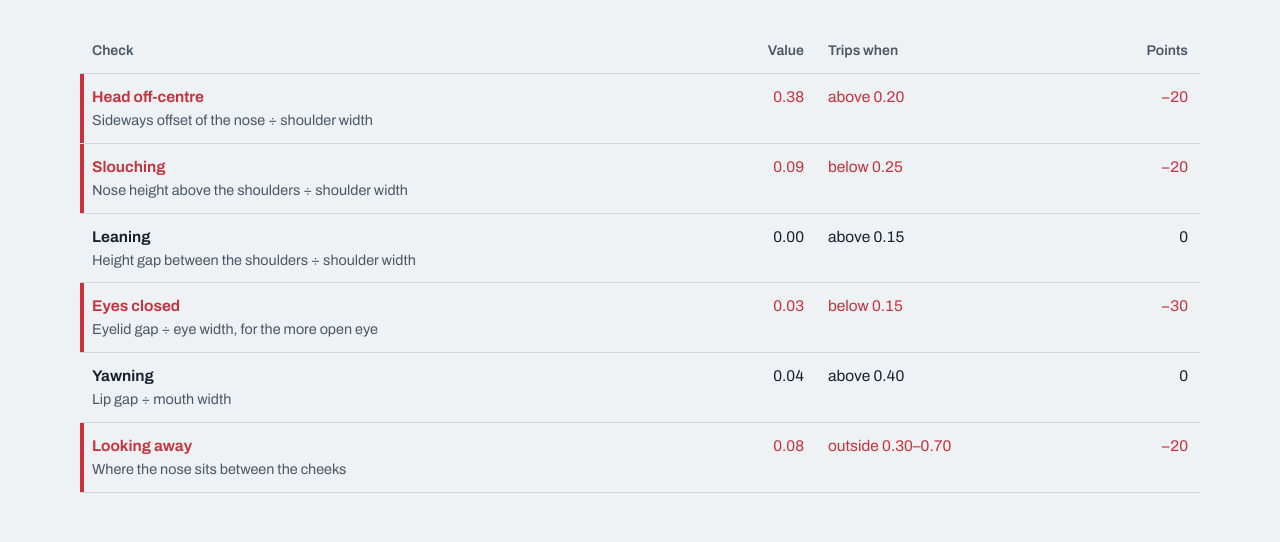
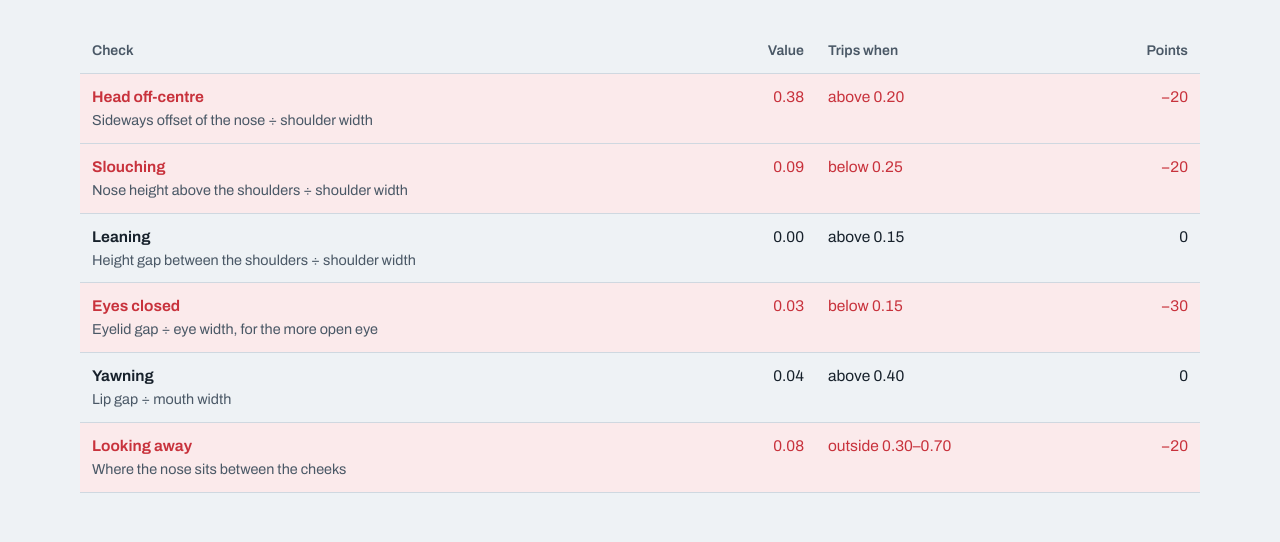
Before and after one commit to tanishhhk/ai_attention_system, a website built with Vite: page web/index.html in a window 1280 px wide. Shown: the part 1775-2317 px from the top of the page. Built offline with nearby package versions, Linux system fonts and the light colour scheme.

Commit message:
Mark tripped checks with a row tint instead of a side bar

```diff
--- a/web/src/style.css
+++ b/web/src/style.css
@@ -393,8 +393,8 @@ h3 {
 .checks tr.is-off td {
   color: var(--off);
 }
-.checks tr.is-off th {
-  box-shadow: inset 4px 0 0 var(--off);
+.checks tr.is-off {
+  background: #fbeaeb;
 }
 
 /* ---- History ---- */
```
